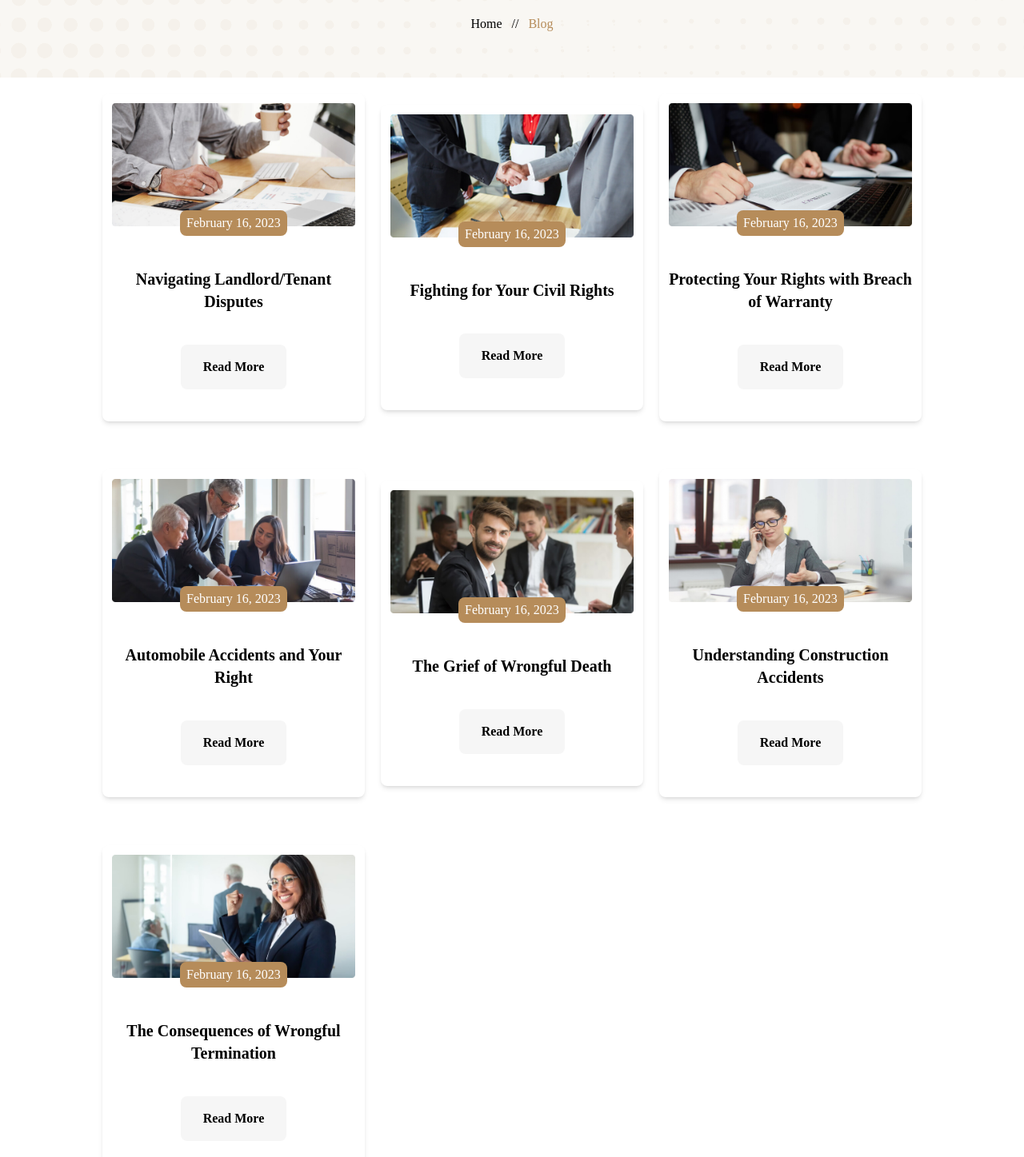
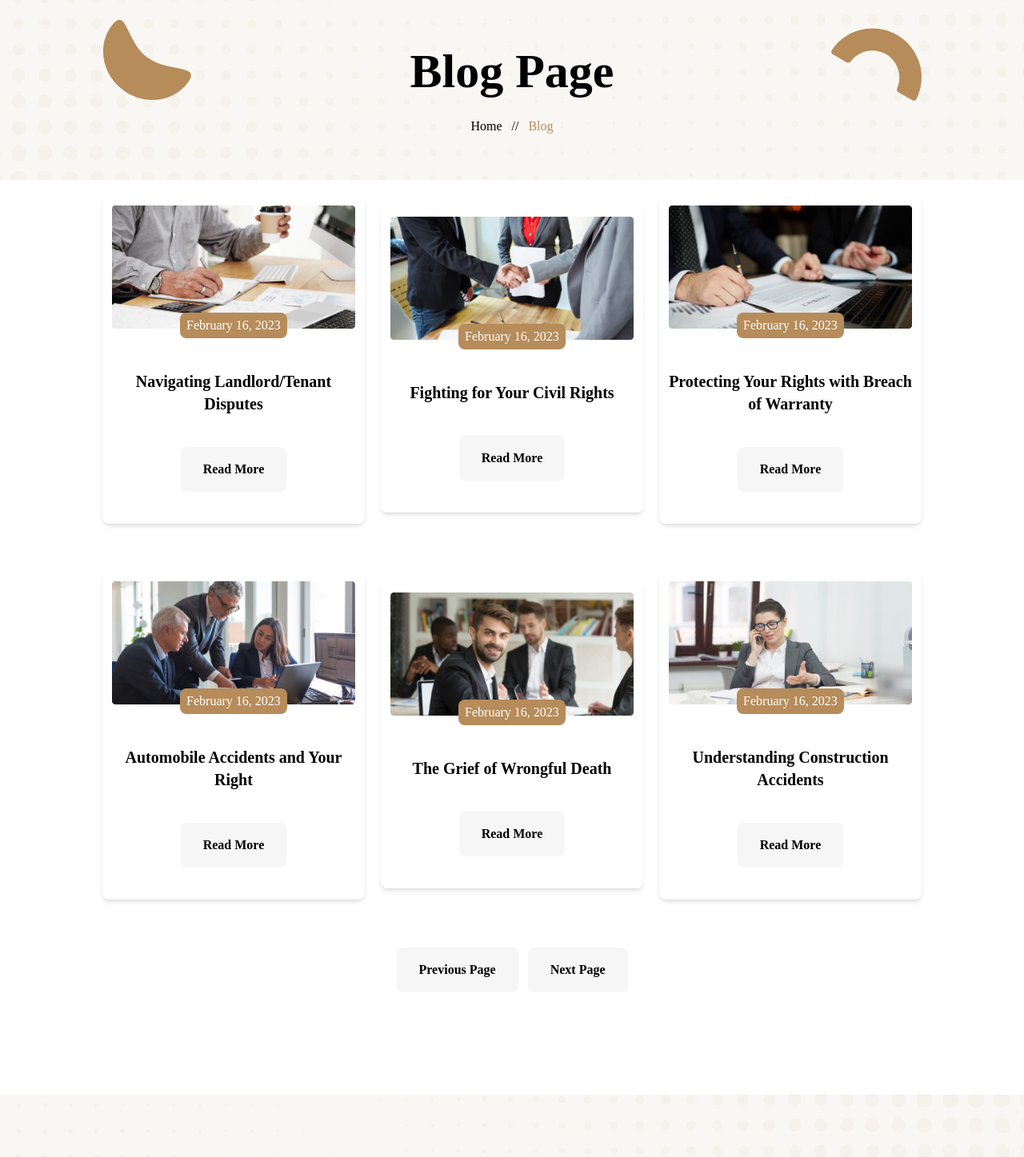
Before and after one commit to dm-mensavi/aawans-zaptek, a React (Create React App) app: page /blog in a window 1280 px wide. Shown: the part 303-1750 px from the top of the page at 80% size. Built offline with nearby package versions, Linux system fonts and the light colour scheme.

Commit message:
Add next page buttons for blog

```diff
--- a/src/Pages/Blog/Blog.js
+++ b/src/Pages/Blog/Blog.js
@@ -1,4 +1,4 @@
-import React from "react";
+import React, { useState } from "react";
 import { Helmet } from "react-helmet";
 import Header from "../../components/Header";
 import { BlogData } from "./BlogData";
@@ -6,38 +6,78 @@ import { Link } from "react-router-dom";
 
 
 function Blog() {
+	const postsPerPage = 6;
+  const [currentPage, setCurrentPage] = useState(1);
+
+  // Calculate total number of pages
+  const totalPages = Math.ceil(BlogData.length / postsPerPage);
+
+  // Calculate the index range for the current page
+  const startIndex = (currentPage - 1) * postsPerPage;
+  const endIndex = startIndex + postsPerPage;
+
+  const currentPosts = BlogData.slice(startIndex, endIndex);
+
+
+  const scrollToTop = () => {
+    window.scrollTo(0, 0);
+  };
+
+  const nextPage = () => {
+    if (currentPage < totalPages) {
+      setCurrentPage(currentPage + 1);
+      scrollToTop();
+    }
+  };
+
+  const prevPage = () => {
+    if (currentPage > 1) {
+      setCurrentPage(currentPage - 1);
+      scrollToTop();
+    }
+  };
+
 
   return (
-		<div classname="">
+    <div className="my-32">
       <Helmet>
         <title>Blog Post - AawAans</title>
       </Helmet>
       <Header pageTitle="Blog Page" name="Blog" />
 
-			{/* Refactor this code to design the cards */}
-			<div className="lg:grid md:grid sm:flex sm:flex-col sm:justify-center sm:items-center
-			lg:grid-cols-3 md:grid-cols-2 gap-5 general-margin">
-				{BlogData.map((item, index) => (
+      <div className="lg:grid md:grid sm:flex sm:flex-col sm:justify-center sm:items-center lg:grid-cols-3 md:grid-cols-2 gap-5 general-margin">
+        {currentPosts.map((item, index) => (
           <Link key={index} to={`/blog/${item.id}`}>
             <div className="bg-white rounded-lg w-fit p-3 shadow-md my-5 max-h-[100%] hover:shadow-lg pb-10">
               <div className="relative w-fit flex flex-col justify-center items-center">
-								<img
-									src={require(`../../public/${item.image}.jpg`)}
-									alt={item.title}
-								/>
+                <img src={require(`../../public/${item.image}.jpg`)} alt={item.title} />
                 <h1 className="bg-primary w-fit text-white p-1 px-2 rounded-lg relative z-10 -mt-5 text-center">
                   {item.date}
                 </h1>
-								<h1 className="font-semibold text-xl text-center my-10 ">
-									{item.title}
-									<br />{" "}
-								</h1>
+                <h1 className="font-semibold text-xl text-center my-10 ">{item.title}</h1>
                 <button className="btn-secondary"> Read More</button>
               </div>
             </div>
           </Link>
         ))}
       </div>
+
+			<div className="flex justify-center mt-10">
+        <button
+          className="btn-secondary mr-3"
+          onClick={prevPage}
+          disabled={currentPage === 1}
+        >
+          Previous Page
+        </button>
+        <button
+          className="btn-secondary"
+          onClick={nextPage}
+          disabled={currentPage === totalPages}
+        >
+          Next Page
+        </button>
+      </div>
     </div>
   );
 }
--- a/src/Pages/Blog/BlogDetails.js
+++ b/src/Pages/Blog/BlogDetails.js
@@ -33,7 +33,7 @@ function BlogDetails() {
 			<Header pageTitle="Blog Details" name="Blog" />
 
 			{/* Your content and design goes here */}
-			<div className="flex lg:flex-row md:flex-row sm:flex-col-reverse justify-between items-start w-full gap-10 mt-32">
+			<div className="flex lg:flex-row md:flex-row sm:flex-col-reverse justify-between items-start w-full gap-10 mt-32 px-[5%]">
 				<div className="lg:max-w-[40%] ">
 					<div className="flex justify-between items-center shadow-lg w-10/12 p-5">
 						<input placeholder="Search here..." />
```
Lines whose indentation alone changed are shown as unchanged.
